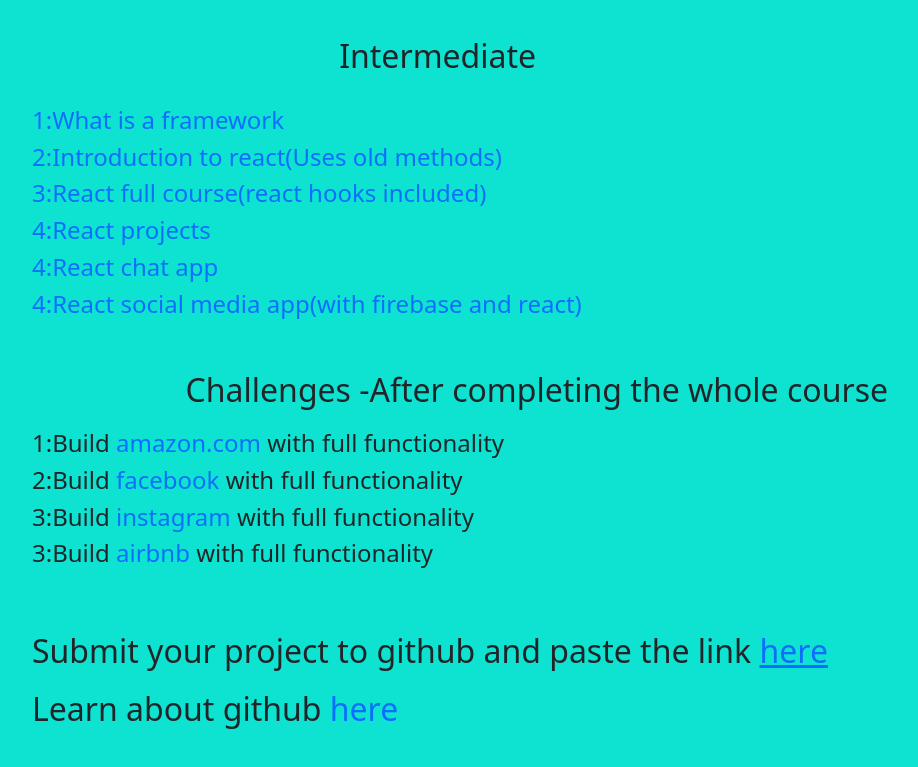
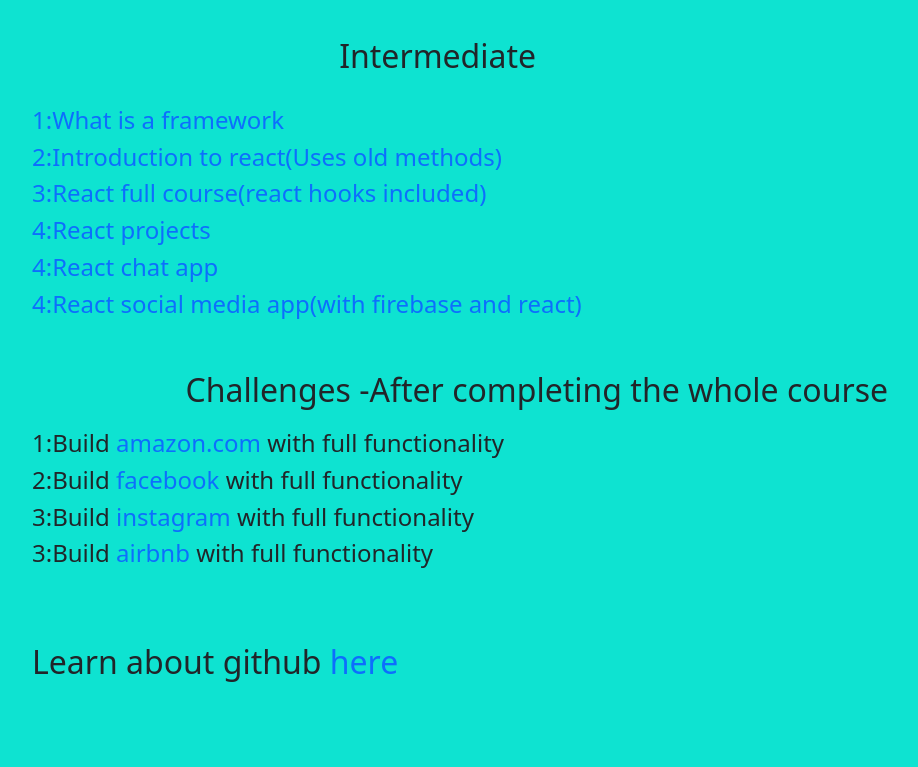
Before and after one commit to johnmburu761/johnmburu761.github.io, a plain HTML site: page resources.html in a window 1280 px wide. Shown: the part 715-1482 px from the top of the page, without its empty margins (160-1078 px from the left). Drawn offline with nearby package versions, Linux system fonts and the light colour scheme.

Commit message:
Add files via upload

```diff
--- a/resources.html
+++ b/resources.html
@@ -150,7 +150,7 @@
 " target="_blank">airbnb</a>
 			with full functionality
 		</h4>
-		<h2 class="sb_bag">Submit your project to github and paste the link <a href="submit.html">here</a></h2>
+
 		<h2 class="ln_gt">Learn about github <a href="https://youtu.be/lvF_9pf5p3Q" class="pl_lk">here</a></h2>
 
 
```
